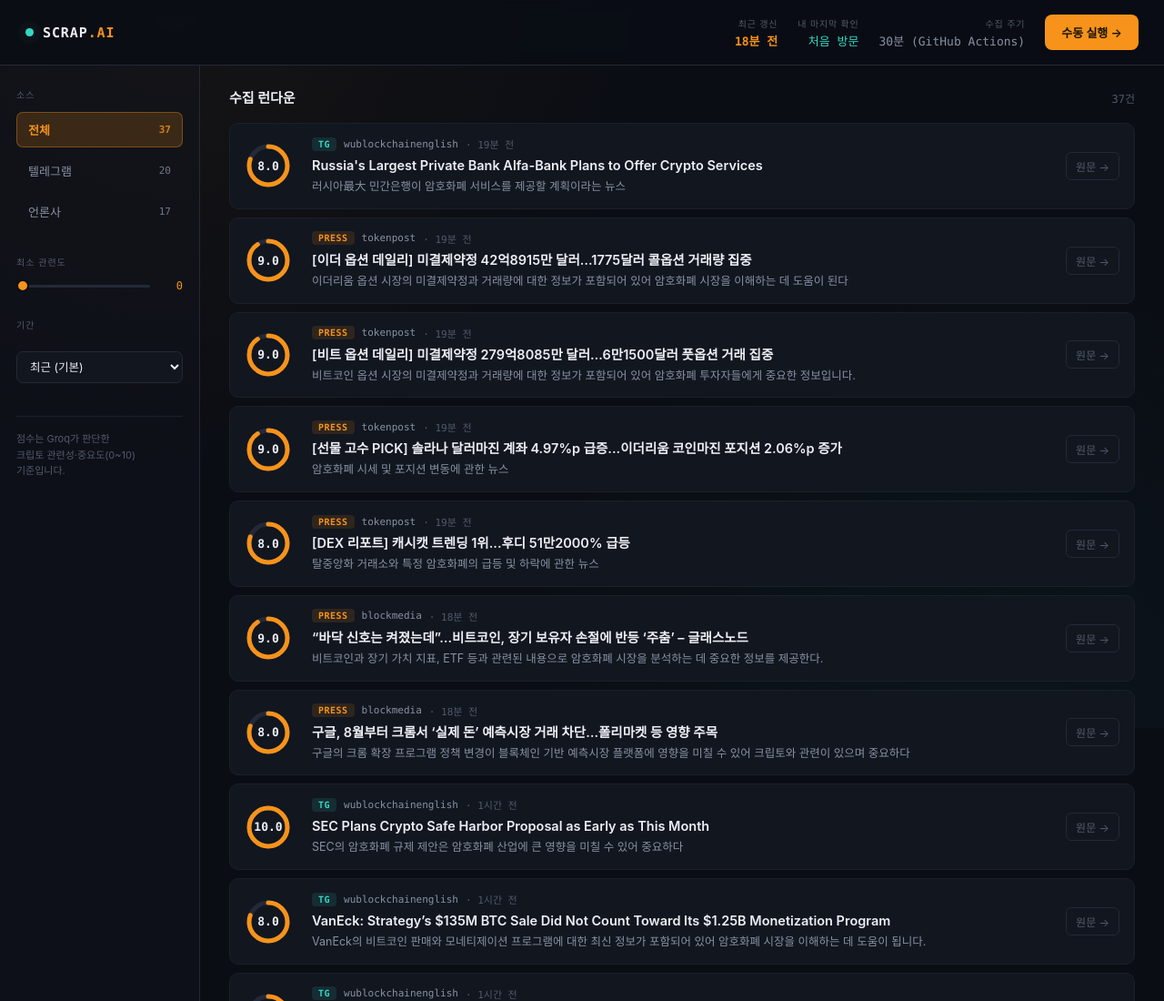
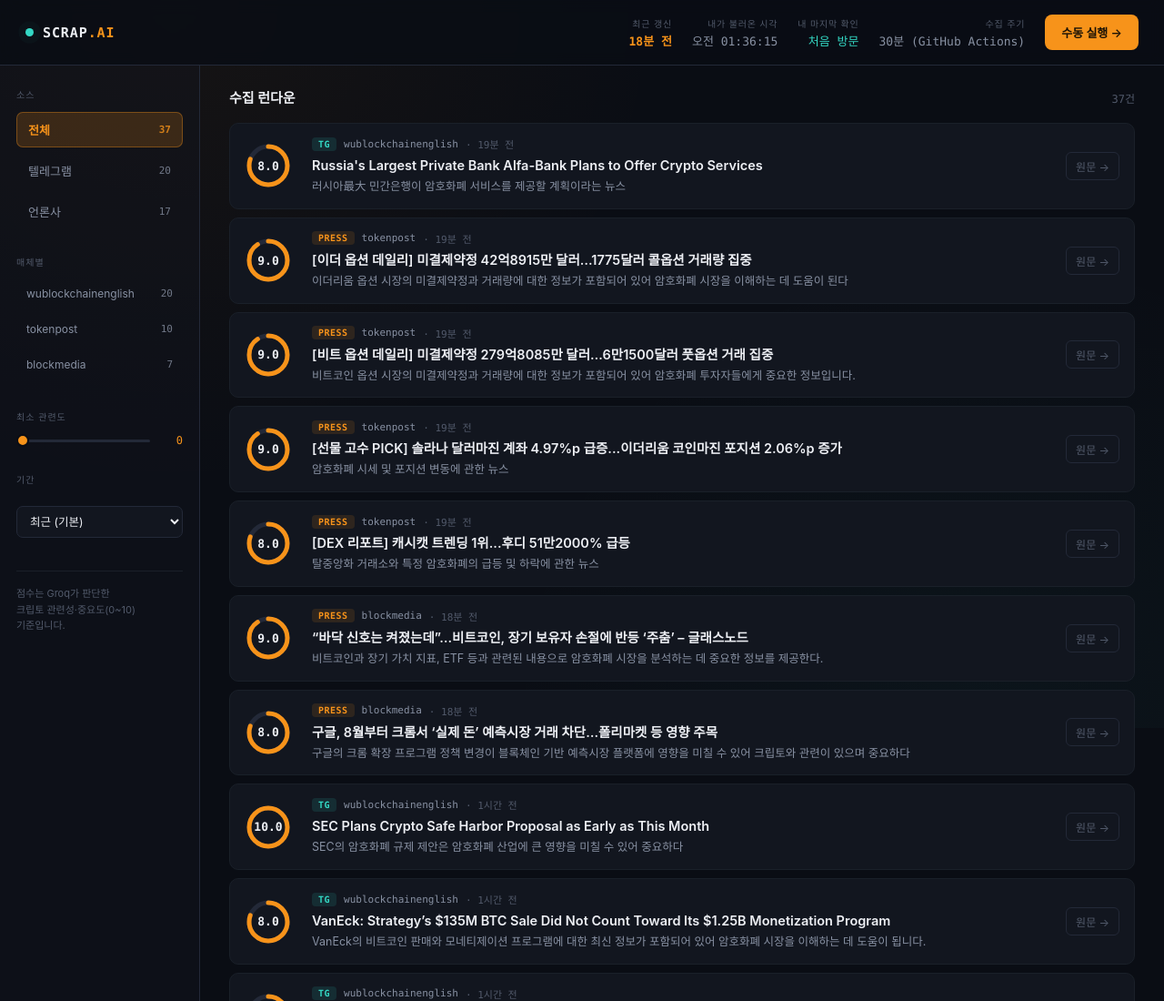
Before and after one commit to wowtvjeong/crypto-scraper, a plain HTML site: page docs/index.html in a window 1280 px wide. Shown: the top 1100 px of the page at 91% size. Drawn offline with Linux system fonts and the light colour scheme; a web font is replaced by a local one.

Commit message:
Add source chips for filtering articles

```diff
--- a/docs/index.html
+++ b/docs/index.html
@@ -109,6 +109,12 @@
     border-color:rgba(247,147,26,0.35); font-weight:600;
   }
   .filter-chip .count{font-family:var(--mono); font-size:11px; opacity:0.8;}
+
+  #sourceChips{
+    max-height:220px; overflow-y:auto;
+    display:flex; flex-direction:column; gap:2px;
+  }
+  #sourceChips .filter-chip{padding:7px 10px; font-size:12px;}
 
   .rail-section{margin-top:28px;}
   .score-slider-row{display:flex; align-items:center; gap:10px; margin-top:10px;}
@@ -233,6 +239,10 @@
       <div class="status-value" id="countdown">-</div>
     </div>
     <div class="status-block">
+      <div class="status-label">내가 불러온 시각</div>
+      <div class="status-value" id="fetchedAt">-</div>
+    </div>
+    <div class="status-block">
       <div class="status-label">내 마지막 확인</div>
       <div class="status-value live" id="lastVisit">-</div>
     </div>
@@ -255,6 +265,11 @@
     </div>
     <div class="filter-chip" data-filter="press">
       <span>언론사</span><span class="count" id="cnt-press">0</span>
+    </div>
+
+    <div class="rail-section">
+      <div class="rail-title">매체별</div>
+      <div id="sourceChips"></div>
     </div>
 
     <div class="rail-section">
@@ -332,9 +347,17 @@
       </div>`;
   }
 
+  function matchesFilter(a, filterValue){
+    if(filterValue === 'all') return true;
+    if(filterValue === 'telegram' || filterValue === 'press' || filterValue === 'api') {
+      return a.source_type === filterValue;
+    }
+    return a.source === filterValue;  // 개별 매체명으로 필터
+  }
+
   function renderRundown(){
     const filtered = allArticles.filter(a=>{
-      const sourceOk = currentFilter === 'all' || a.source_type === currentFilter;
+      const sourceOk = matchesFilter(a, currentFilter);
       const scoreOk = a.relevance_score >= currentMinScore;
       return sourceOk && scoreOk;
     });
@@ -383,6 +406,35 @@
     document.getElementById('cnt-all').textContent = allArticles.length;
     document.getElementById('cnt-telegram').textContent = allArticles.filter(a=>a.source_type==='telegram').length;
     document.getElementById('cnt-press').textContent = allArticles.filter(a=>a.source_type==='press').length;
+    renderSourceChips();
+  }
+
+  function renderSourceChips(){
+    const counts = {};
+    allArticles.forEach(a=>{ counts[a.source] = (counts[a.source] || 0) + 1; });
+    const sources = Object.keys(counts).sort((a,b)=> counts[b] - counts[a]);
+
+    const container = document.getElementById('sourceChips');
+    if(sources.length === 0){
+      container.innerHTML = `<div style="font-size:11px; color:var(--text-faint); padding:6px 4px;">아직 데이터 없음</div>`;
+      return;
+    }
+
+    container.innerHTML = sources.map(s=>`
+      <div class="filter-chip source-chip ${currentFilter === s ? 'active' : ''}" data-filter="${escapeHtml(s)}">
+        <span>${escapeHtml(s)}</span><span class="count">${counts[s]}</span>
+      </div>`).join('');
+
+    container.querySelectorAll('.filter-chip').forEach(chip=>{
+      chip.addEventListener('click', ()=> selectFilterChip(chip));
+    });
+  }
+
+  function selectFilterChip(chip){
+    document.querySelectorAll('.filter-chip').forEach(c=>c.classList.remove('active'));
+    chip.classList.add('active');
+    currentFilter = chip.dataset.filter;
+    renderRundown();
   }
 
   function updateLastRefresh(){
@@ -401,6 +453,10 @@
       updateCounts();
       updateLastRefresh();
       renderRundown();
+
+      const now = new Date();
+      document.getElementById('fetchedAt').textContent =
+        now.toLocaleTimeString('ko-KR', {hour:'2-digit', minute:'2-digit', second:'2-digit'});
     }catch(e){
       document.getElementById('rundown').innerHTML = `
         <div class="empty-state">
@@ -451,12 +507,7 @@
   });
 
   document.querySelectorAll('.filter-chip').forEach(chip=>{
-    chip.addEventListener('click', ()=>{
-      document.querySelectorAll('.filter-chip').forEach(c=>c.classList.remove('active'));
-      chip.classList.add('active');
-      currentFilter = chip.dataset.filter;
-      renderRundown();
-    });
+    chip.addEventListener('click', ()=> selectFilterChip(chip));
   });
 
   document.getElementById('scoreSlider').addEventListener('input', (e)=>{
```
